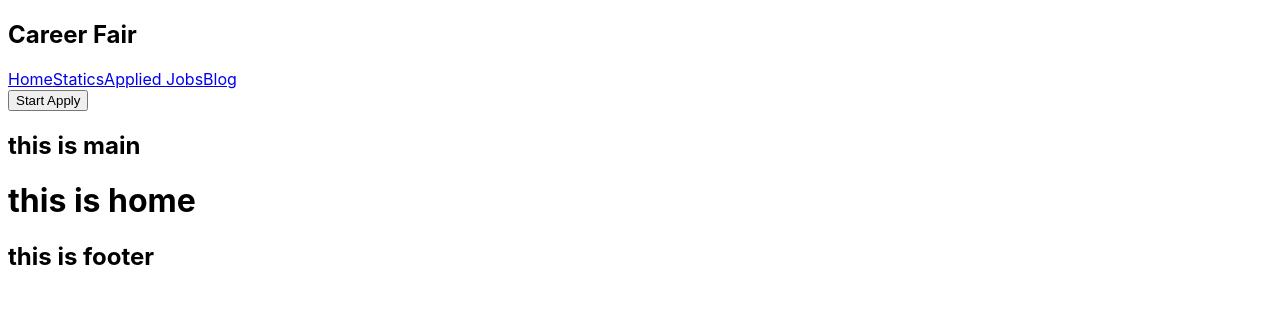
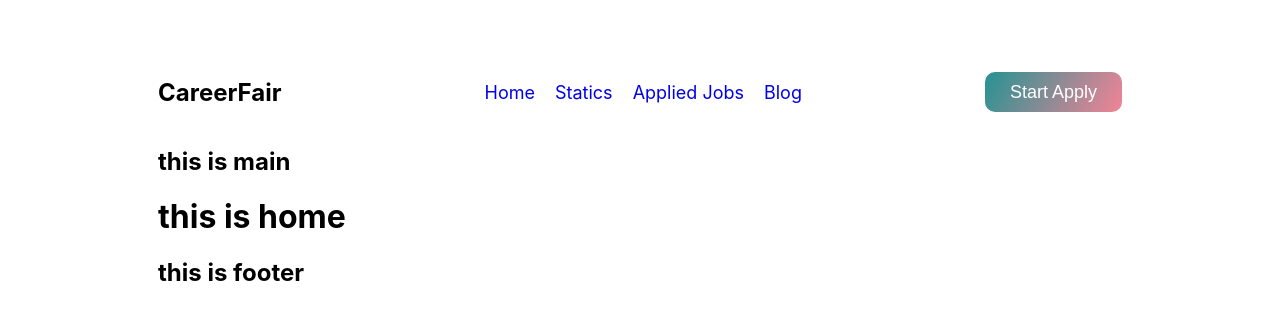
Before and after one commit to itsMDMahmud/careerHub-client, a React (Vite) app: page / in a window 1280 px wide. Shown: the top 320 px of the page. Built offline with nearby package versions, Linux system fonts and the light colour scheme.

Commit message:
header done

```diff
--- a/src/component/Header/Header.css
+++ b/src/component/Header/Header.css
@@ -0,0 +1,10 @@
+.header{
+    display: flex;
+    align-items: center;
+    justify-content: space-between;
+}
+.nav-link{
+    margin-left: 20px;
+    text-decoration: none;
+    font-size: large;
+}
--- a/src/component/Header/Header.jsx
+++ b/src/component/Header/Header.jsx
@@ -4,15 +4,15 @@ import {Link} from 'react-router-dom'
 
 const Header = () => {
   return (
-    <header>
-            <h2>Career Fair</h2>
-            <nav>
-                <Link to="/">Home</Link>
-                <Link to="statistics">Statics</Link>
-                <Link to="appliedjobs">Applied Jobs</Link>
-                <Link to="blog">Blog</Link>
+    <header className="header">
+            <h2>CareerFair</h2>
+            <nav className="head-nav">
+                <Link className="nav-link" to="/">Home</Link>
+                <Link className="nav-link" to="statistics">Statics</Link>
+                <Link className="nav-link" to="appliedjobs">Applied Jobs</Link>
+                <Link className="nav-link" to="blog">Blog</Link>
             </nav>
-            <Link to="appliedjobs"><button>Start Apply</button></Link>
+            <Link to="appliedjobs"><button className="main-btn">Start Apply</button></Link>
 
         </header>
   );
--- a/src/index.css
+++ b/src/index.css
@@ -1,3 +1,15 @@
 :root {
   font-family: Inter, system-ui, Avenir, Helvetica, Arial, sans-serif;
+  padding: 50px 150px;
 }
+.main-btn{
+  height: 40px;
+  padding: 0 25px;
+  border-radius: 10px;
+  border: none;
+  background: linear-gradient( 120deg, rgba(0, 128, 128, 0.856), #ed4c67b0) ;
+  color: white;
+  font-size: 20px;
+  font-size: large;
+  cursor: pointer;
+}
```
